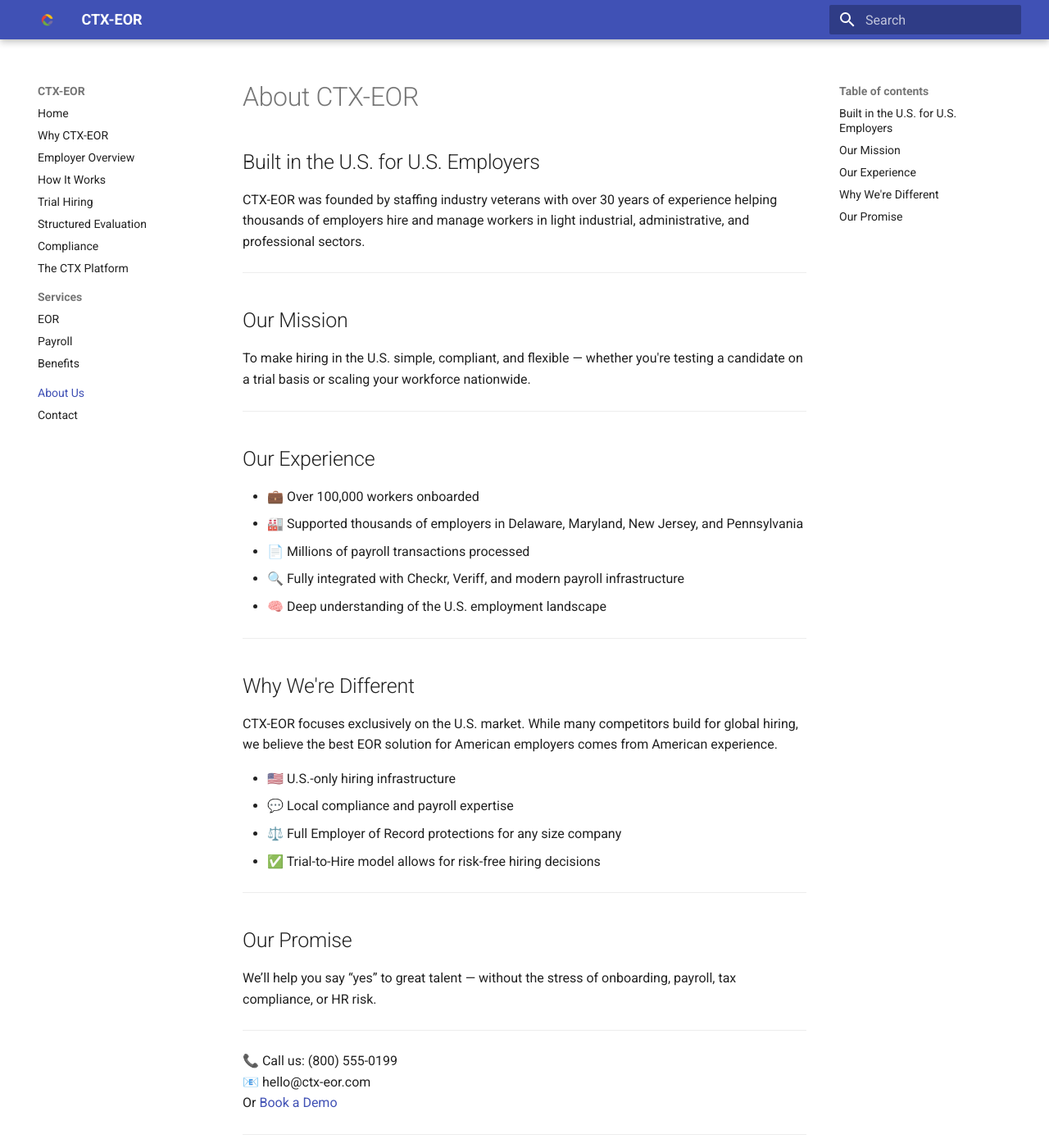
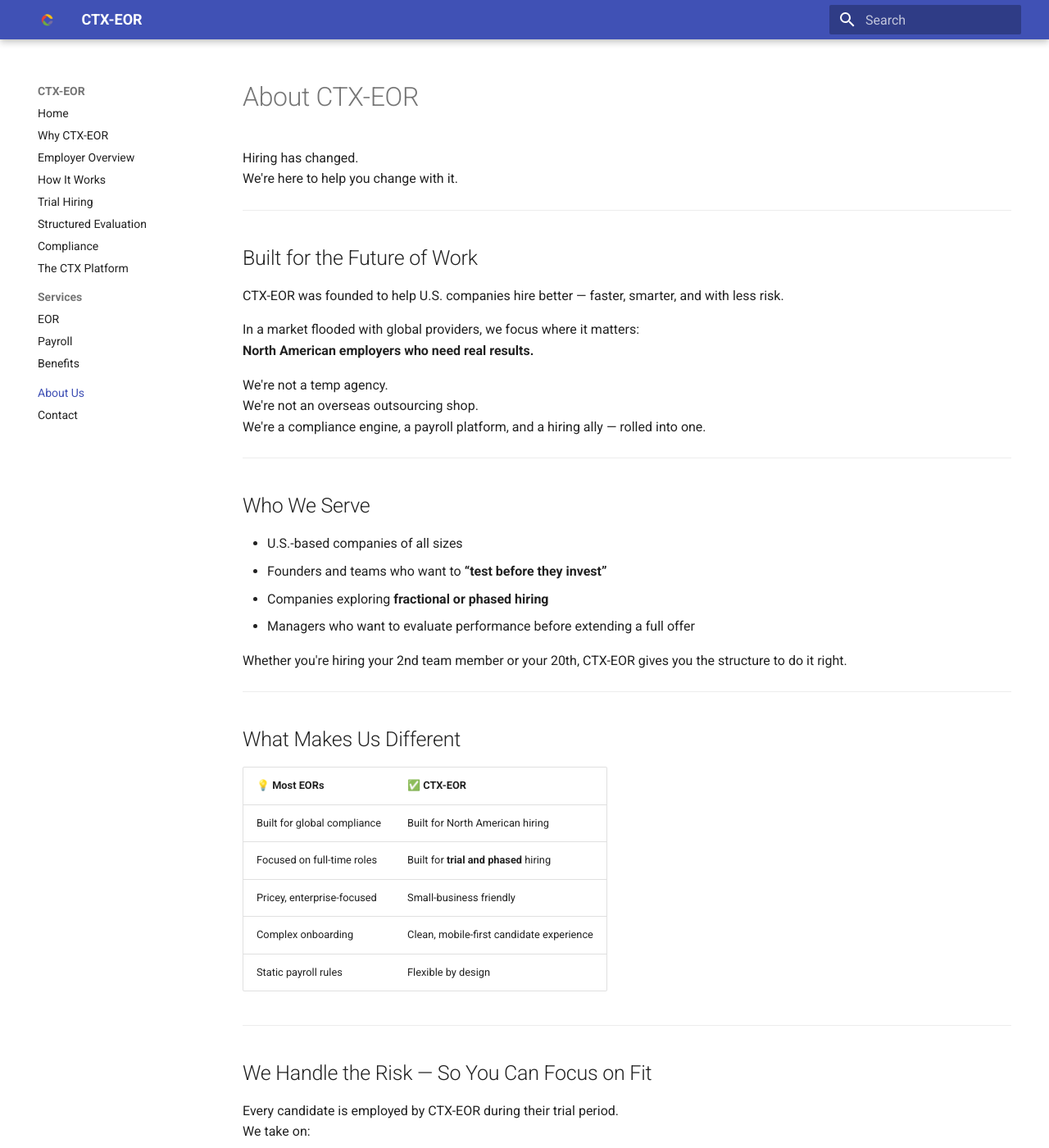
Before and after one commit to cirrusflyer275ds/ctx-eor-site, an MkDocs documentation site: the page built from docs/about.md, in a window 1280 px wide and 1400 px high. Shown: the whole window at 82% size. Built offline with MkDocs 1.6.1 and Material for MkDocs 9.7.7, drawn with Linux system fonts in a browser that asks for light colours; some of the changed text lies outside the part shown.

Commit message:
Update about.md

```diff
--- a/docs/about.md
+++ b/docs/about.md
@@ -1,47 +1,80 @@
+---
+title: About Us
+hide:
+  - toc
+---
 
 # About CTX-EOR
 
-## Built in the U.S. for U.S. Employers
-
-CTX-EOR was founded by staffing industry veterans with over 30 years of experience helping thousands of employers hire and manage workers in light industrial, administrative, and professional sectors.
+Hiring has changed.
+We're here to help you change with it.
 
 ---
 
-## Our Mission
+## Built for the Future of Work
 
-To make hiring in the U.S. simple, compliant, and flexible — whether you're testing a candidate on a trial basis or scaling your workforce nationwide.
+CTX-EOR was founded to help U.S. companies hire better — faster, smarter, and with less risk.
+
+In a market flooded with global providers, we focus where it matters:
+**North American employers who need real results.**
+
+We're not a temp agency.
+We're not an overseas outsourcing shop.
+We're a compliance engine, a payroll platform, and a hiring ally — rolled into one.
 
 ---
 
-## Our Experience
+## Who We Serve
 
-- 💼 Over 100,000 workers onboarded
-- 🏭 Supported thousands of employers in Delaware, Maryland, New Jersey, and Pennsylvania
-- 📄 Millions of payroll transactions processed
-- 🔍 Fully integrated with Checkr, Veriff, and modern payroll infrastructure
-- 🧠 Deep understanding of the U.S. employment landscape
+- U.S.-based companies of all sizes
+- Founders and teams who want to **“test before they invest”**
+- Companies exploring **fractional or phased hiring**
+- Managers who want to evaluate performance before extending a full offer
+
+Whether you're hiring your 2nd team member or your 20th, CTX-EOR gives you the structure to do it right.
 
 ---
 
-## Why We're Different
+## What Makes Us Different
 
-CTX-EOR focuses exclusively on the U.S. market. While many competitors build for global hiring, we believe the best EOR solution for American employers comes from American experience.
-
-- 🇺🇸 U.S.-only hiring infrastructure
-- 💬 Local compliance and payroll expertise
-- ⚖️ Full Employer of Record protections for any size company
-- ✅ Trial-to-Hire model allows for risk-free hiring decisions
+| 💡 Most EORs | ✅ CTX-EOR |
+|-------------|------------|
+| Built for global compliance | Built for North American hiring |
+| Focused on full-time roles | Built for **trial and phased** hiring |
+| Pricey, enterprise-focused | Small-business friendly |
+| Complex onboarding | Clean, mobile-first candidate experience |
+| Static payroll rules | Flexible by design |
 
 ---
 
-## Our Promise
+## We Handle the Risk — So You Can Focus on Fit
 
-We’ll help you say “yes” to great talent — without the stress of onboarding, payroll, tax compliance, or HR risk.
+Every candidate is employed by CTX-EOR during their trial period.
+We take on:
+
+- Legal employer status
+- Payroll processing
+- Employment taxes
+- I-9 compliance
+- Worker onboarding and offboarding
+- Benefits and insurance
+
+You focus on results. We handle the rest.
 
 ---
 
-📞 Call us: (800) 555-0199
-📧 hello@ctx-eor.com
-Or [Book a Demo](#)
+## Why “CTX”?
+
+CTX stands for **Context**. Because that's what real hiring requires.
+Not just résumés or interviews — but **real-world performance** in your real-world context.
+
+We help you find the people who **fit your team**, not just the job posting.
 
 ---
+
+## Want to See It in Action?
+
+We built this for you — the modern employer.
+Let us show you how it works.
+
+[Book your free consultation](contact.md)
```
